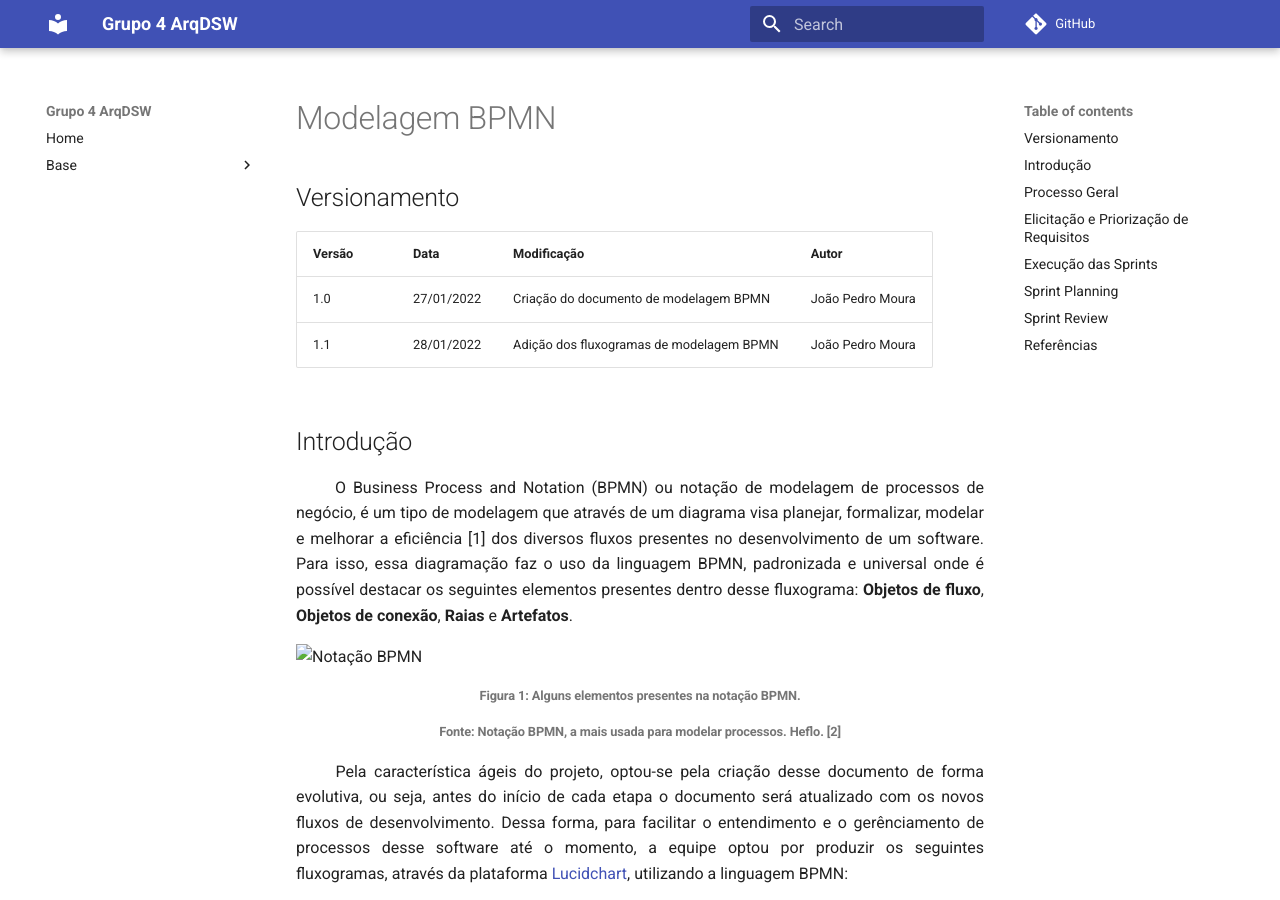
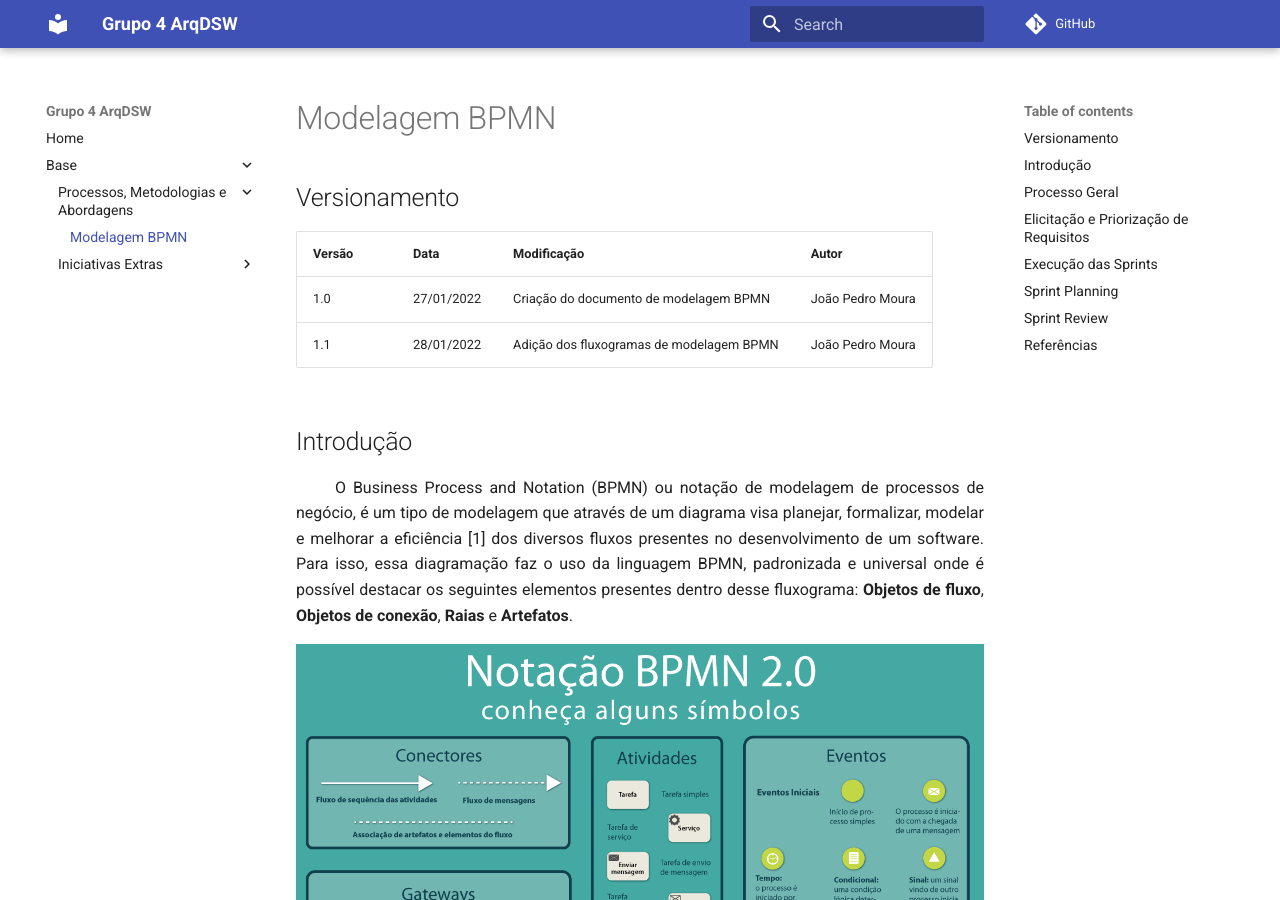
Before and after one commit to UnBArqDsw2021-2/2021.2_G4_CadernetaDeCampoDigital_docs, an MkDocs documentation site: the page built from docs/base/modelagem_bpmn.md, in a window 1280 px wide and 900 px high. Built offline with MkDocs 1.6.1 and Material for MkDocs 9.7.7, drawn with Linux system fonts in a browser that asks for light colours; comment, search, counter and statistics services are not loaded.

Commit message:
#3 Adicionando fluxogramas e linkagem do mkdocs

```diff
--- a/mkdocs.yml
+++ b/mkdocs.yml
@@ -8,6 +8,8 @@ theme:
 nav:
   - Home: index.md
   - Base:
+    - Processos, Metodologias e Abordagens:
+      - Modelagem BPMN: base/modelagem_bpmn.md
     - Iniciativas Extras:
       - Ata de Reunião 24/01: reunioes/ata_24_01.md
   # - Modelagem: ""
```
Also changed, not shown: docs/img/Diagrama_BPMN_1.png (added), docs/img/Diagrama_BPMN_2.png (added), docs/img/Diagrama_BPMN_3.png (added), docs/img/Diagrama_BPMN_4.png (added), docs/img/Diagrama_BPMN_5.png (added), docs/img/notacao_bpmn.png (added).
